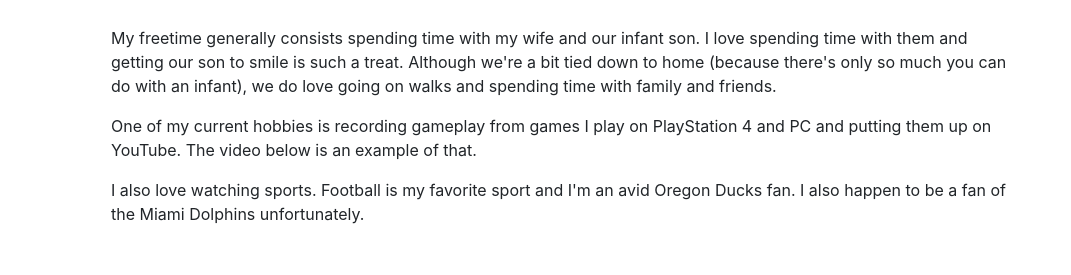
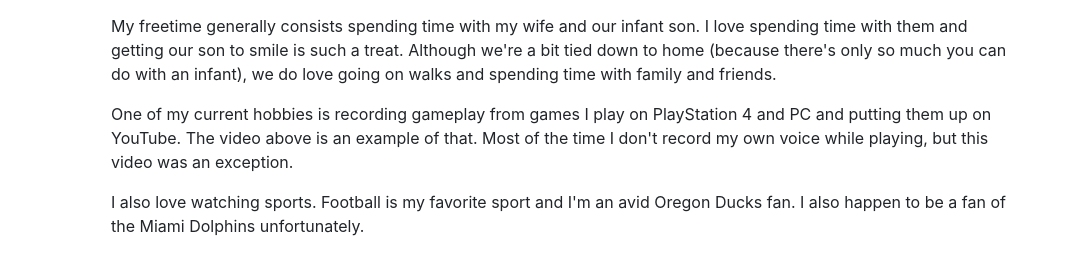
Before and after one commit to Albrethsen-Trevor/Albrethsen-Trevor.github.io, a website with bundled scripts: page index.html in a window 1280 px wide. Shown: the part 5541-5816 px from the top of the page, without its empty margins (209-1280 px from the left). Built offline with nearby package versions, Linux system fonts and the light colour scheme; a web font is replaced by a local one.

Commit message:
Updated Commit

```diff
--- a/index.html
+++ b/index.html
@@ -285,7 +285,7 @@
           and getting our son to smile is such a treat. Although we're a bit tied down to home (because there's only so
           much you can do with an infant), we do love going on walks and spending time with family and friends.</p>
         <p>One of my current hobbies is recording gameplay from games I play on PlayStation 4 and PC and putting them up
-          on YouTube. The video below is an example of that.</p>
+          on YouTube. The video above is an example of that. Most of the time I don't record my own voice while playing, but this video was an exception.</p>
         <p class="mb-0">I also love watching sports. Football is my favorite sport and I'm an avid Oregon Ducks fan. I
           also happen to be a fan of the Miami Dolphins unfortunately.</p>
       </div>
```
